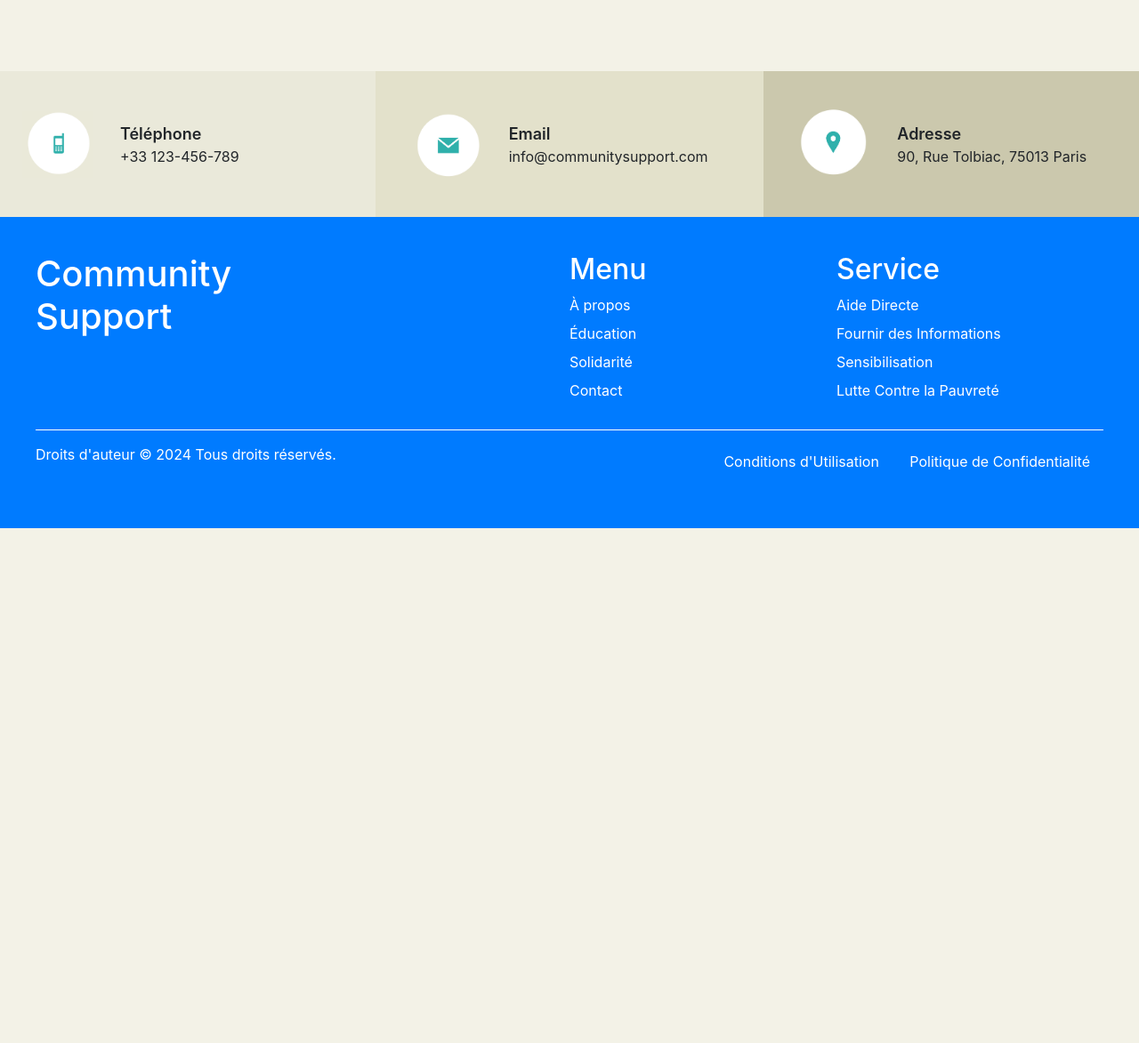
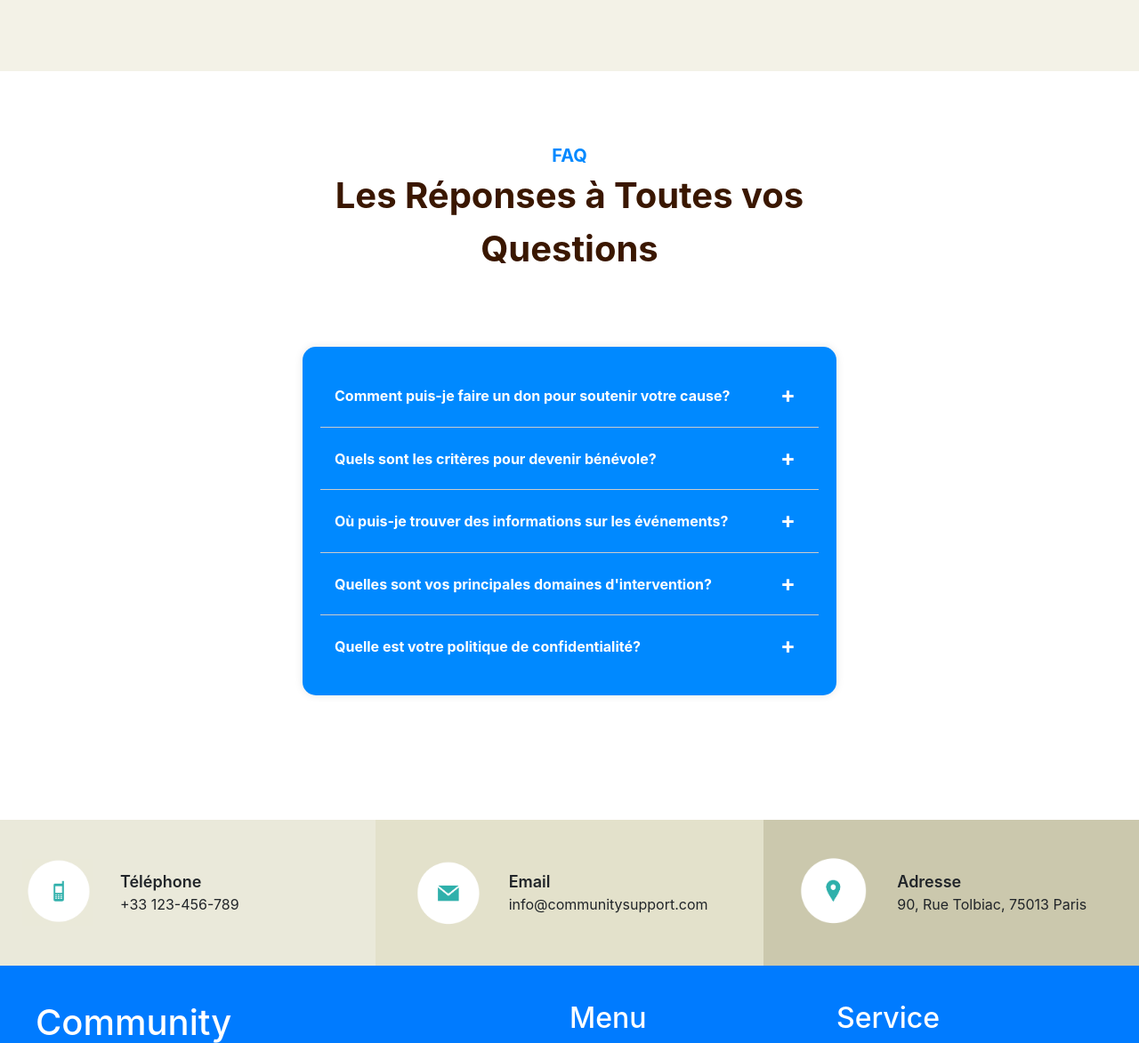
Before and after one commit to lilHmidou/community_support, a Symfony app: template templates/about/about.html.twig in a window 1280 px wide. Shown: the part 2540-3713 px from the top of the page at 89% size. Before the commit the page ends 3134 px from the top, so only its background shows below. Run offline with Twig, Linux system fonts and the light colour scheme; the template is opened without the code that fills it, so the values that code supplies are empty; style sheets or scripts are compiled from the project's sources; some libraries are stand-ins or nearby versions.

Commit message:
FAQ in "about us", front

```diff
--- a/assets/styles/about.css
+++ b/assets/styles/about.css
@@ -198,7 +198,6 @@ body {
 }
 
 .title-section .subtitle {
-    color: #3A1700;
     font-size: 20px;
 }
 
@@ -243,3 +242,69 @@ body {
     font-size: 14px;
     margin: 0;
 }
+
+
+/* 5eme page */
+
+
+.faq-container {
+    background-color: white;
+    max-width: 100%;
+    margin: auto;
+    padding-top: 80px;
+    padding-bottom: 100px;
+}
+
+.faq-header {
+    text-align: center;
+    color: #3A1700;
+    font-size: 40px;
+    font-weight: 700; /* bold */
+    margin-bottom: 80px;
+}
+
+.faq-box {
+    background-color: #0089ff;
+    max-width: 600px;
+    margin: 40px auto;
+    padding: 20px;
+    box-shadow: 0 0 10px rgba(0, 0, 0, 0.1);
+    border-radius: 15px;
+}
+
+.faq-item {
+    border-bottom: 1px solid #ccc;
+    padding: 10px;
+    cursor: pointer;
+    color: white;
+}
+
+.faq-item:last-child {
+    border-bottom: none;
+}
+
+
+.faq-item-title {
+    display: flex;
+    justify-content: space-between;
+    align-items: center;
+    font-weight: bold;
+    padding: 6px;
+}
+
+.faq-item-content {
+    display: none;
+    padding: 10px;
+    color: rgba(255, 255, 255, 0.811);
+    border-top: 1px solid #ccc; /* Ajoute une ligne de séparation */
+    font-size: 15px;
+    font-style: italic;
+    text-align: justify;
+    line-height: 1.5;
+}
+
+.faq-toggle {
+    font-size: 25px;
+    color: white;
+    padding: 0 10px;
+}
--- a/templates/about/about.html.twig
+++ b/templates/about/about.html.twig
@@ -1,7 +1,7 @@
 {% extends 'base.html.twig' %}
 
 {% block title %}
-    About Us
+    À Propos De Nous
 {% endblock %}
 
 {% block stylesheets %}
@@ -129,6 +129,75 @@
                 </div>
             </div>
         </div>
+
+        <!-- 5eme page -->
+
+        <div class="faq-container">
+            <div class="faq-header">
+                <div class="faq-subtitle" style="color: #0089ff; font-weight: bold;font-size: 20px;">FAQ</div>
+                <p>Les Réponses à Toutes vos<br>Questions</p>
+            </div>
+            <div class="faq-box">
+                <div class="faq-item">
+                    <div class="faq-item-title">
+                        <span>Comment puis-je faire un don pour soutenir votre cause?</span>
+                        <span class="faq-toggle">+</span>
+                    </div>
+                    <div class="faq-item-content">
+                        <p>Vous pouvez soutenir notre cause en faisant un don en ligne via notre site sécurisé ou en envoyant un
+                            chèque à notre adresse indiquée sur le site. Chaque contribution est grandement appréciée et contribue
+                            directement à notre mission humanitaire.</p>
+                    </div>
+                </div>
+                <div class="faq-item">
+                    <div class="faq-item-title">
+                        <span>Quels sont les critères pour devenir bénévole?</span>
+                        <span class="faq-toggle">+</span>
+                    </div>
+                    <div class="faq-item-content">
+                        <p>Il vous suffit de remplir un formulaire de candidature sur notre site web. Nous recherchons des
+                            personnes motivées et prêtes à consacrer du temps à notre cause. Une fois votre candidature examinée,
+                            nous vous contacterons pour la suite du processus.</p>
+                    </div>
+                </div>
+                <div class="faq-item">
+                    <div class="faq-item-title">
+                        <span>Où puis-je trouver des informations sur les événements?</span>
+                        <span class="faq-toggle">+</span>
+                    </div>
+                    <div class="faq-item-content">
+                        <p>Vous pouvez trouver toutes les informations sur nos événements sur notre site Web. Nous mettons
+                            régulièrement à jour notre page d'événements pour que vous puissiez rester informé des opportunités
+                            de participation et de soutien à notre cause.</p>
+                    </div>
+                </div>
+                <div class="faq-item">
+                    <div class="faq-item-title">
+                        <span>Quelles sont vos principales domaines d'intervention?</span>
+                        <span class="faq-toggle">+</span>
+                    </div>
+                    <div class="faq-item-content">
+                        <p>Nos principaux domaines d'intervention sont l'éducation et la solidarité. Nous nous engageons à soutenir
+                            l'accès à l'éducation pour tous et à aider les communautés vulnérables à travers des initiatives solidaires.
+                            Votre soutien est essentiel pour ces causes.</p>
+                    </div>
+                </div>
+                <div class="faq-item">
+                    <div class="faq-item-title">
+                        <span>Quelle est votre politique de confidentialité?</span>
+                        <span class="faq-toggle">+</span>
+                    </div>
+                    <div class="faq-item-content">
+                        <p>Notre politique de confidentialité assure la protection de vos informations personnelles. Nous nous
+                            engageons à ne pas partager vos données avec des tiers et à les utiliser uniquement dans le cadre spécifié
+                            lors de leur collecte.</p>
+                    </div>
+                </div>
+            </div>
+
+        </div>
+
+
     </body>
 
 {% endblock %}
```
